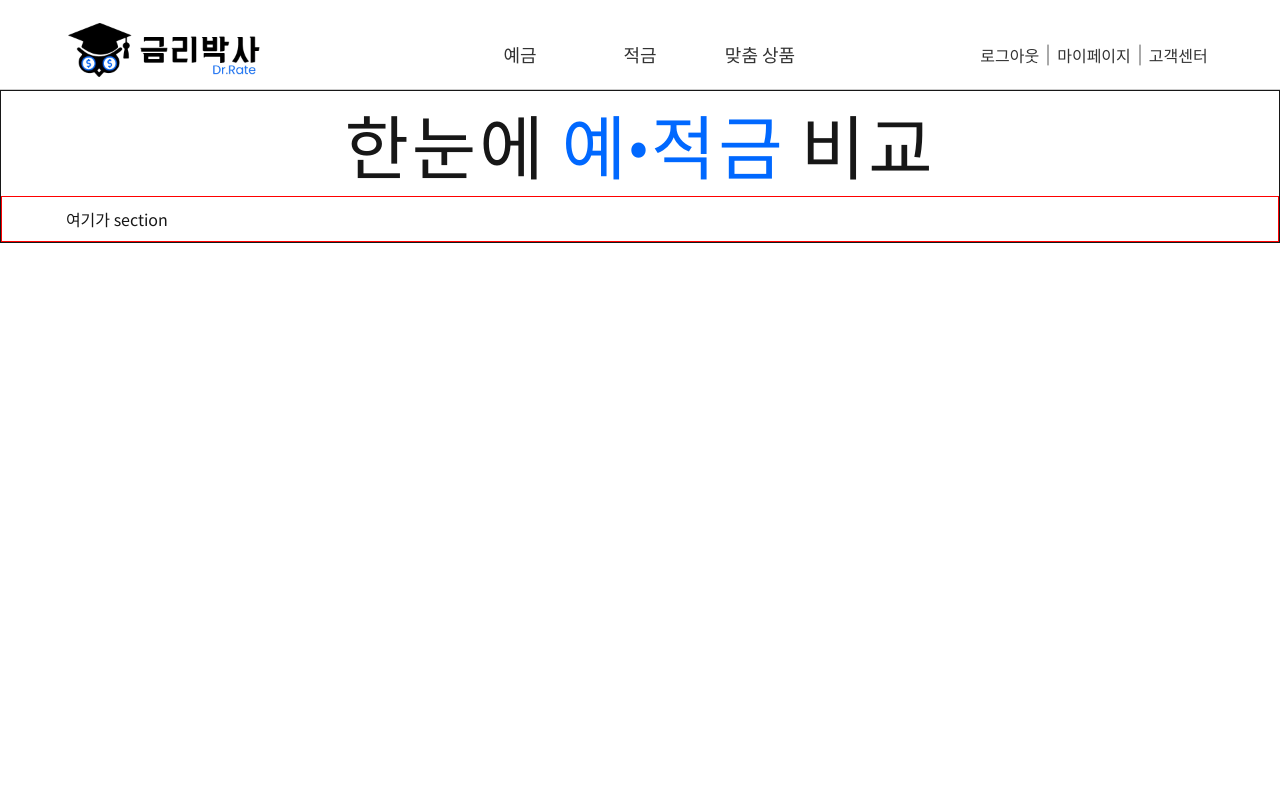
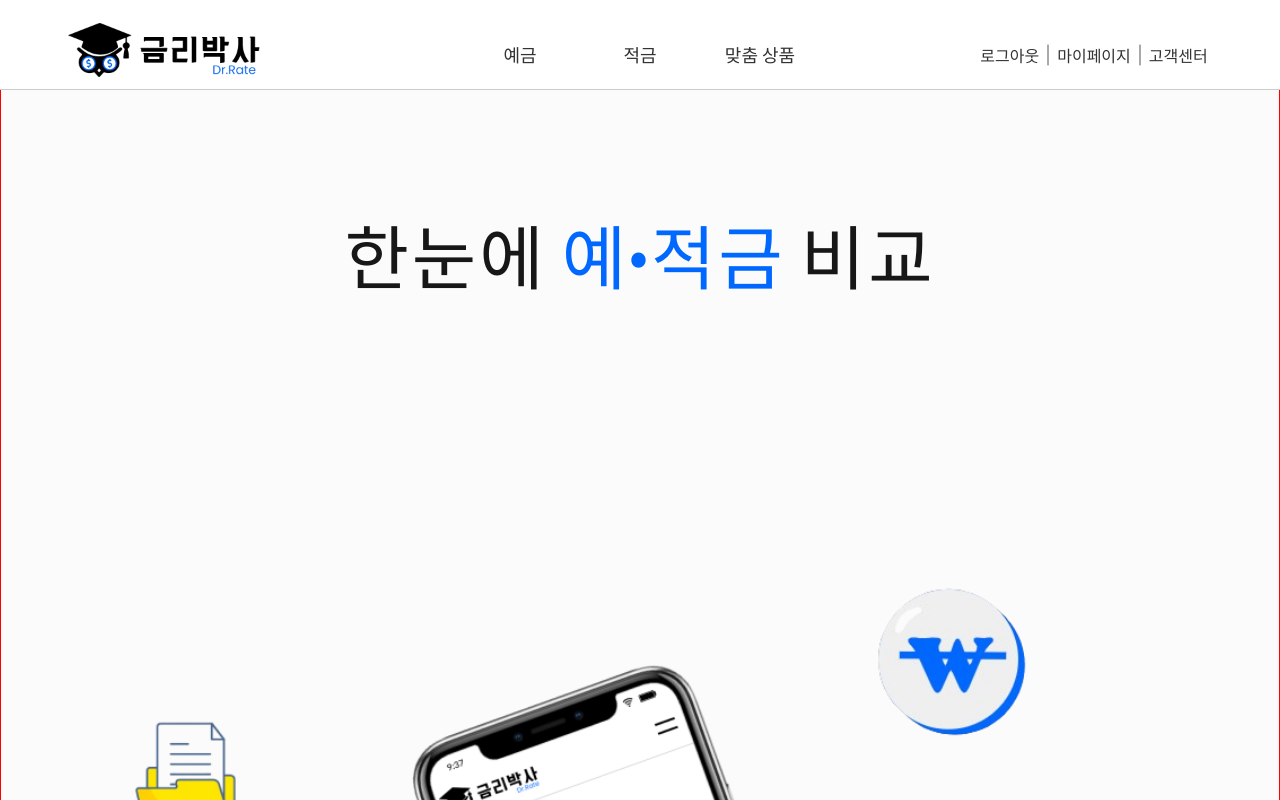
Before and after one commit to p3chaeyeon/Dr.Rate-Frontend, a React (Vite) app: page / in a window 1280 px wide. Shown: the top 800 px of the page. Built offline with nearby package versions, Linux system fonts and the light colour scheme; no server answers; a web font is replaced by a local one.

Commit message:
conf: 헤더 상단 고정, 홈페이지 배경이미지 추가

```diff
--- a/src/index.css
+++ b/src/index.css
@@ -24,9 +24,15 @@ body {
 
 /* 모든 페이지는 <header>, <main>, <footer> 세 영역으로 이루어짐*/
 
-/* <header> */
+/* ================================== <header> ================================== */
 header {
+  position: fixed; /* 스크롤해도 화면 상단에 고정 */
+  top: 0;
+  left: 0;
+  width: 100%;
   height: 90px;
+  background-color: white; /* 배경색 지정하여 아래 요소와 겹침 방지 */
+  z-index: 2000;
   border-bottom: 1px solid var(--divider-border);
   color: var(--font1);
   padding: 10px 5%;
@@ -37,13 +43,17 @@ header {
 /* </header> */
 
 
-/* <main> */
+/* ================================== <main> ================================== */
+main {
+  padding-top: 90px;
+}
+
+
 /* <div className="container"> */
 section {
   padding: 10px 5%;
   max-width: 1280px;
   margin: 0 auto;
-  border: 1px solid red;
 }
 
 
@@ -51,7 +61,7 @@ section {
 /* </main> */
 
 
-/* <footer> */
+/* ================================== <footer> ================================== */
 
 
 
--- a/src/pages/HomePage/HomePage.jsx
+++ b/src/pages/HomePage/HomePage.jsx
@@ -9,9 +9,9 @@ const HomePage = () => {
     const navigate = useNavigate();
 
     return (
-        <main>
+        <main className={styles.homeMain}>
             {/* HomePage 는 양쪽 여백 없이 꽉 채우기 */}
-            <div className={styles.homeMain}>
+            <div className={styles.homeMainDiv}>
                 <div className={styles.homeTitle}>
                     <div className={styles.titleText}>한눈에</div>
                     <div className={styles.titleBlue}>
@@ -21,9 +21,13 @@ const HomePage = () => {
                     </div>
                     <div className={styles.titleText}>비교</div>
                 </div>
+            </div>
 
-            </div>
+
             <section>
+                <div>
+                    phone frame 추가 예정
+                </div>
                 여기가 section
             </section>
         </main>
--- a/src/pages/HomePage/HomePage.module.scss
+++ b/src/pages/HomePage/HomePage.module.scss
@@ -1,15 +1,25 @@
-main {
+/* src/pages/HomePage/HomePage.module.scss */
+main.homeMain {
     padding: 0;
-    // width: 100%;// 100vw;
-    // max-width: none !important;
-    // margin: 0 auto;
-    border: 1px solid var(--black);
+    background-image: url('src/assets/images/homePageBG.png');
+    background-size: cover; /* 가로 너비에 맞추고 비율 유지 */
+    background-repeat: no-repeat; /* 반복 없이 한 번만 */
+    background-position: center; /* 이미지의 중앙 배치 */
+    width: 100vw;
+    // height: 100vh;
+    min-height: 100vh; /* 콘텐츠가 더 길면 스크롤 허용 */
+    height: auto;
+    overflow-y: visible; /* 스크롤 방지 문제 해결 */
 }
 
-.homeMain {
+.homeMainDiv {
     display: flex;
     justify-content: center;
-    align-items: center;
+    align-items: flex-start;
+    width: 100%;
+    height: 1400px;
+    padding-top: 200px;
+    border: 1px solid red;
 
     .homeTitle {
         display: flex;
--- a/src/styles/init.css
+++ b/src/styles/init.css
@@ -8,7 +8,9 @@
 
 html, body {
     width: 100%;
-    height: 100%;
+    height: auto; /* auto로 설정해 콘텐츠 높이에 따라 확장 */
+    overflow-x: hidden;
+    overflow-y: auto; /* 스크롤 허용 */
     font-size: 16px;
     font-family: Arial, sans-serif;
     line-height: 1.5;
```
Also changed, not shown: src/assets/images/homePageBG.png (added).
